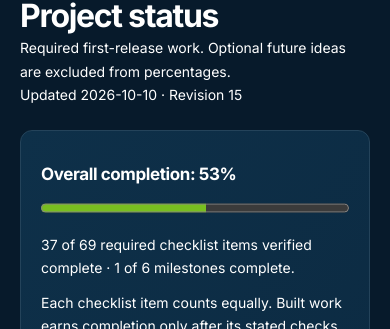
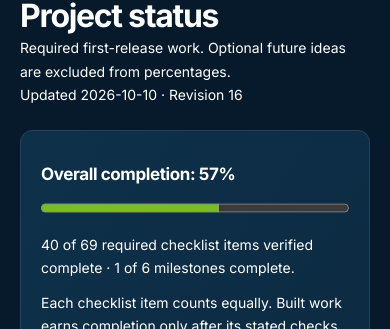
Before and after one commit to Chappy1740/DiamondAlibi, a Next.js app: page /status in a window 390 px wide. Shown: the part 182-511 px from the top of the page. Built offline with nearby package versions, Linux system fonts and the light colour scheme.

Commit message:
Record owner phone acceptance in project status

```diff
--- a/src/data/project-tracker.ts
+++ b/src/data/project-tracker.ts
@@ -2,14 +2,14 @@
 import type { ProjectTracker } from "../lib/project-status";
 export const projectTracker: ProjectTracker = {
   schemaVersion: 1,
-  revision: 15,
+  revision: 16,
   updatedAt: "2026-10-10",
   scope:
     "Required first-release work. Optional future ideas are excluded from percentages.",
   release: {
     commit: "d7bc86f",
     label: "Full Script Northwest app header",
-    status: "Protected preview deployed; reviewer and brand phone acceptance pending",
+    status: "Protected preview deployed; owner phone checks passed; teammate and remaining asset checks pending",
   },
   milestones: [
     {
@@ -91,7 +91,7 @@ export const projectTracker: ProjectTracker = {
           title: "Prepare private phone review access for four teammates",
           status: "in_progress",
           evidence:
-            "Phone sample history and isolated twelve-player practice released; four exact reviewer identities have ongoing One-time PIN access on the existing protected preview. Signed-in hosted browser loads both modes and anonymous routes/assets remain protected.",
+            "Phone sample history and isolated twelve-player practice released; four approved reviewers have ongoing One-time PIN access. Owner confirmed review history and practice scoring passed on phone on October 10; individual reviewer results remain pending.",
           next: "Each reviewer verifies email-code sign-in, sample history and scoring on their phone.",
           kind: "work",
         },
@@ -158,9 +158,9 @@ export const projectTracker: ProjectTracker = {
           id: "M2-6",
           group: "Rules",
           title: "Verify the latest HR rules on the hosted phone scorebook",
-          status: "blocked",
-          evidence: "",
-          next: "Check inherited limit, zero, league without Bands, game-only override, correction totals and Board.",
+          status: "done",
+          evidence: "Owner explicitly confirmed the requested My clubhouse HR-limit changes/corrections and review checks passed on phone on October 10, 2026.",
+          next: "",
           kind: "acceptance",
         },
         {
@@ -168,9 +168,9 @@ export const projectTracker: ProjectTracker = {
           group: "Rules",
           title:
             "Verify a fresh season and prior-season correction on hosted data",
-          status: "blocked",
-          evidence: "",
-          next: "Confirm new-season zero balance and preserved prior-season history.",
+          status: "done",
+          evidence: "Owner explicitly confirmed the requested My clubhouse new-season/prior-season history checks passed on phone on October 10, 2026.",
+          next: "",
           kind: "acceptance",
         },
       ],
@@ -233,8 +233,8 @@ export const projectTracker: ProjectTracker = {
           group: "Brand",
           title: "Produce final production logo artwork",
           status: "implemented",
-          evidence: "Supplied Script Northwest raster artwork and larger full-logo headers are released to the protected preview.",
-          next: "Review the larger phone header on-device and confirm production usage rights/source artwork.",
+          evidence: "Supplied Script Northwest raster artwork and full-logo headers are released; owner accepted the larger header on phone on October 10, 2026.",
+          next: "Confirm production usage rights/source artwork.",
           kind: "work",
         },
         {
@@ -251,9 +251,9 @@ export const projectTracker: ProjectTracker = {
           group: "Phone UX",
           title:
             "Accept dashboard, navigation and game-day flows on a real phone",
-          status: "blocked",
-          evidence: "",
-          next: "Review existing screens and compact setup; record specific acceptance.",
+          status: "done",
+          evidence: "Owner confirmed the requested phone checks passed for both My clubhouse and review sample history/practice scoring on October 10, 2026.",
+          next: "",
           kind: "acceptance",
         },
       ],
@@ -742,8 +742,13 @@ export const projectTracker: ProjectTracker = {
   ],
   changes: [
     {
+      title: "Owner phone acceptance",
+      status: "Owner confirmed full header, review history/scoring and hosted HR/season checks on October 10",
+      milestone: "M2",
+    },
+    {
       title: "Full Script Northwest phone header",
-      status: "Released to the protected preview; owner phone confirmation pending",
+      status: "Released to the protected preview; owner accepted the phone header",
       milestone: "M3",
     },
     {
```
